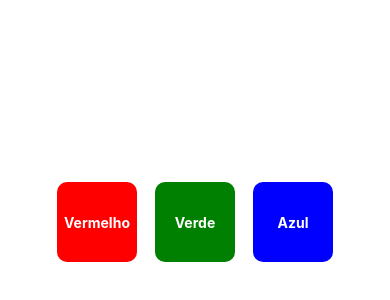
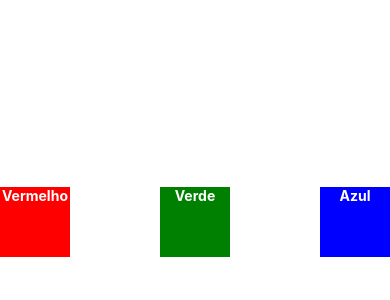
Before and after one commit to maria-quidiquimo/projeto-mobile, a React Native app in the folder first-app/: screen / in a window 390 px wide. Shown: the part 200-500 px from the top of the page. Built offline with nearby package versions, Linux system fonts and the light colour scheme.

Commit message:
fazendo exercicio 3

```diff
--- a/first-app/src/App.js
+++ b/first-app/src/App.js
@@ -8,10 +8,11 @@ import ViewScaffold from './basic_components/view_example';
 import ViewScaffold2 from './basic_components/view_example02';
 import ExercicioView01 from './exercícios-view/exercicio1';
 import ExercicioView02 from './exercícios-view/exercicio2';
+import ExercicioView03 from './exercícios-view/exercicio3';
 
 export default function App() {
   return (
-    <ExercicioView02 />
+    <ExercicioView03 />
   );
 }
 
--- a/first-app/src/exercícios-view/exercicio3.js
+++ b/first-app/src/exercícios-view/exercicio3.js
@@ -0,0 +1,50 @@
+import { StyleSheet, Text, View } from "react-native";
+
+export default function ExercicioView03() {
+  return <View style={styles.container}>
+    <View style={styles.redBox}>
+        <Text style={styles.textStyle}>Vermelho</Text>
+    </View>
+    <View style={styles.greenBox}>
+        <Text style={styles.textStyle}>Verde</Text>
+    </View>
+    <View style={styles.blueBox}>
+        <Text style={styles.textStyle}>Azul</Text>
+    </View>
+  </View>;
+}
+
+const styles = StyleSheet.create({
+  container: {
+    alignItems: "center",
+    justifyContent: "space-between",
+    flex: 1,
+    gap: 18,
+    flexDirection: 'row'
+  },
+  textStyle: {
+    color: "white",
+    fontWeight: "bold",
+  },
+  redBox: {
+    height: 70,
+    width: 70,
+    backgroundColor: "red",
+    alignItems: "center",
+    justifyContent: 'space-between',
+  },
+  greenBox: {
+    height: 70,
+    width: 70,
+    backgroundColor: "green",
+    alignItems: "center",
+    justifyContent: 'space-between',
+  },
+  blueBox: {
+    height: 70,
+    width: 70,
+    backgroundColor: "blue",
+    alignItems: "center",
+    justifyContent: 'space-between',
+  },
+});
```
